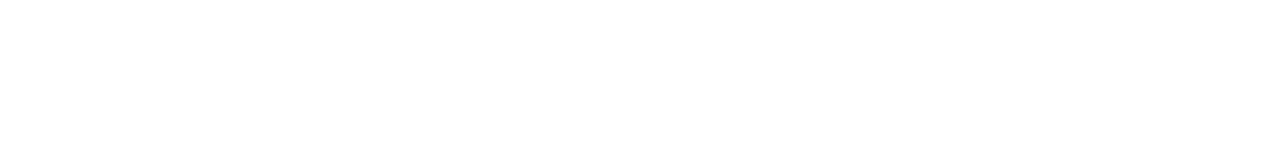
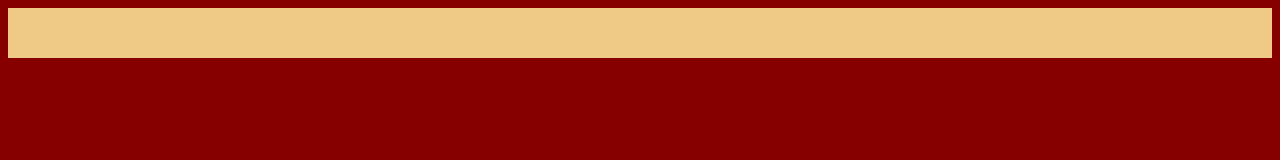
Before and after one commit to newprice247/suttonplace, a plain HTML site: page index.html in a window 1280 px wide. Drawn offline with Linux system fonts and the light colour scheme.

Commit message:
add sutton_place_logo

```diff
--- a/index.html
+++ b/index.html
@@ -9,9 +9,14 @@
     </head>
     <body>
         <header>
-            <nav class="container"></nav>
+            <nav class="container" id="header-nav" class="navbar navbar default"></nav>
+              <div class="container">
+
+              </div>
             </nav>
         </header>
+        <section id="about">
+        </section>
         <section id="prices">
         </section>
         <section id="testimonials">
--- a/styles.css
+++ b/styles.css
@@ -0,0 +1,10 @@
+body {
+    font-size: 16px;
+    background-color: rgb(134, 0, 0);
+}
+#header-nav{
+    height: 50px;
+    background-color: rgb(239, 202, 134);
+    border: 0;
+    border-radius: 0;
+}
```
Also changed, not shown: sutton_place_logo.png (added).
